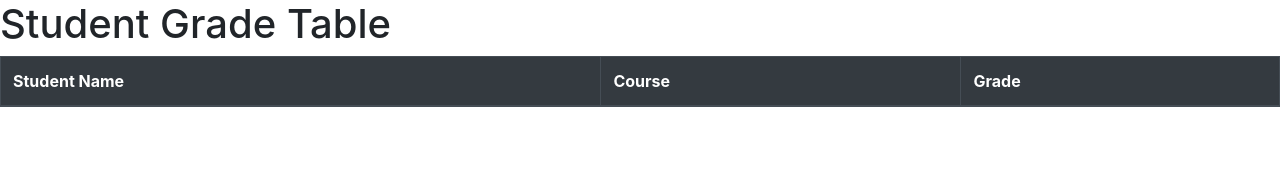
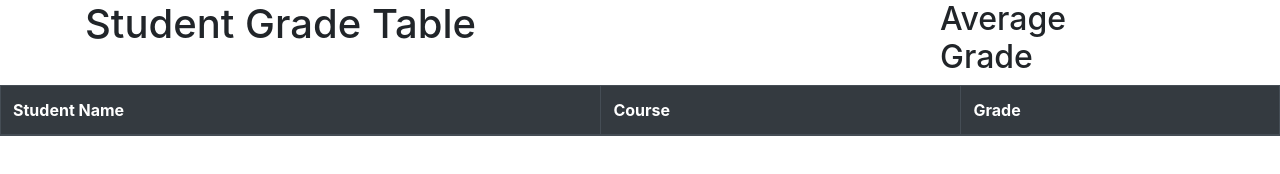
Before and after one commit to juliusoh/student-grade-table, a plain HTML site: page index.html in a window 1280 px wide. Drawn offline with nearby package versions, Linux system fonts and the light colour scheme; no server answers.

Commit message:
modify html

```diff
--- a/index.html
+++ b/index.html
@@ -7,9 +7,16 @@
   <link rel="stylesheet" href="https://stackpath.bootstrapcdn.com/bootstrap/4.5.0/css/bootstrap.min.css" integrity="sha384-9aIt2nRpC12Uk9gS9baDl411NQApFmC26EwAOH8WgZl5MYYxFfc+NcPb1dKGj7Sk" crossorigin="anonymous">
 </head>
 <body>
-<header>
-  <h1>Student Grade Table</h1>
-</header>
+<div class="container">
+  <div class="row">
+    <div class="col-9">
+      <h1>Student Grade Table</h1>
+    </div>
+  <div class="col-2">
+      <h2>Average Grade</h2>
+  </div>
+</div>
+</div>
 <table class="table table-bordered table-dark">
   <thead>
     <tr>
```
